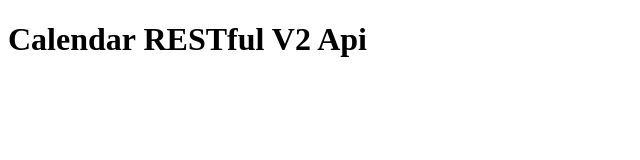
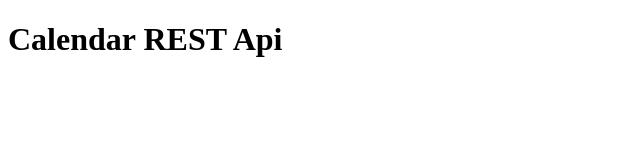
Before and after one commit to ndzalman/Calendar_Server, a plain HTML site: page WebContent/index.html in a window 1280 px wide. Shown: the whole page, without its empty margins (0-640 px from the left). Drawn offline with Linux system fonts and the light colour scheme.

Commit message:
Update index.html
1

```diff
--- a/WebContent/index.html
+++ b/WebContent/index.html
@@ -2,9 +2,9 @@
 <html>
 <head>
 <meta charset="windows-1255">
-<title>Calendar RESTful V2 Api</title>
+<title>Calendar REST Api</title>
 </head>
 <body>
-	<h1> Calendar RESTful V2 Api </h1>
+	<h1> Calendar REST Api </h1>
 </body>
 </html>
```
